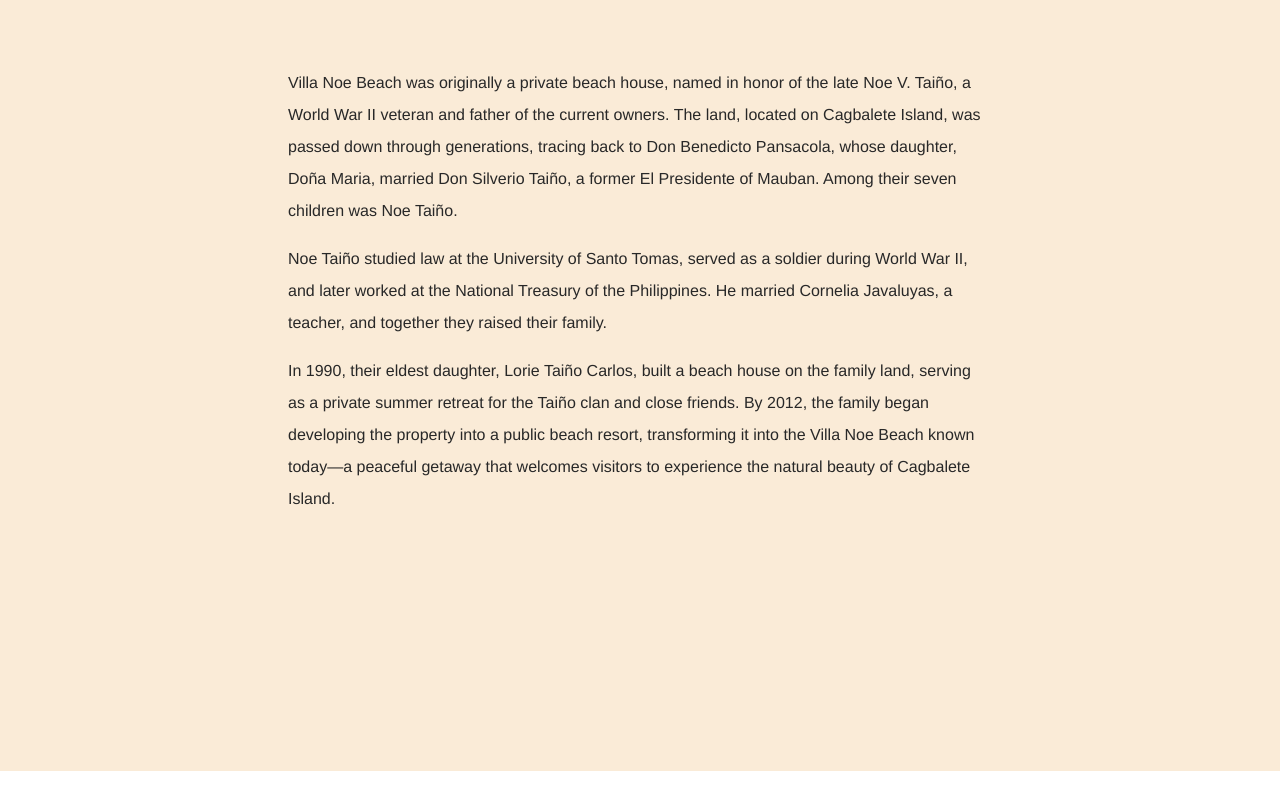
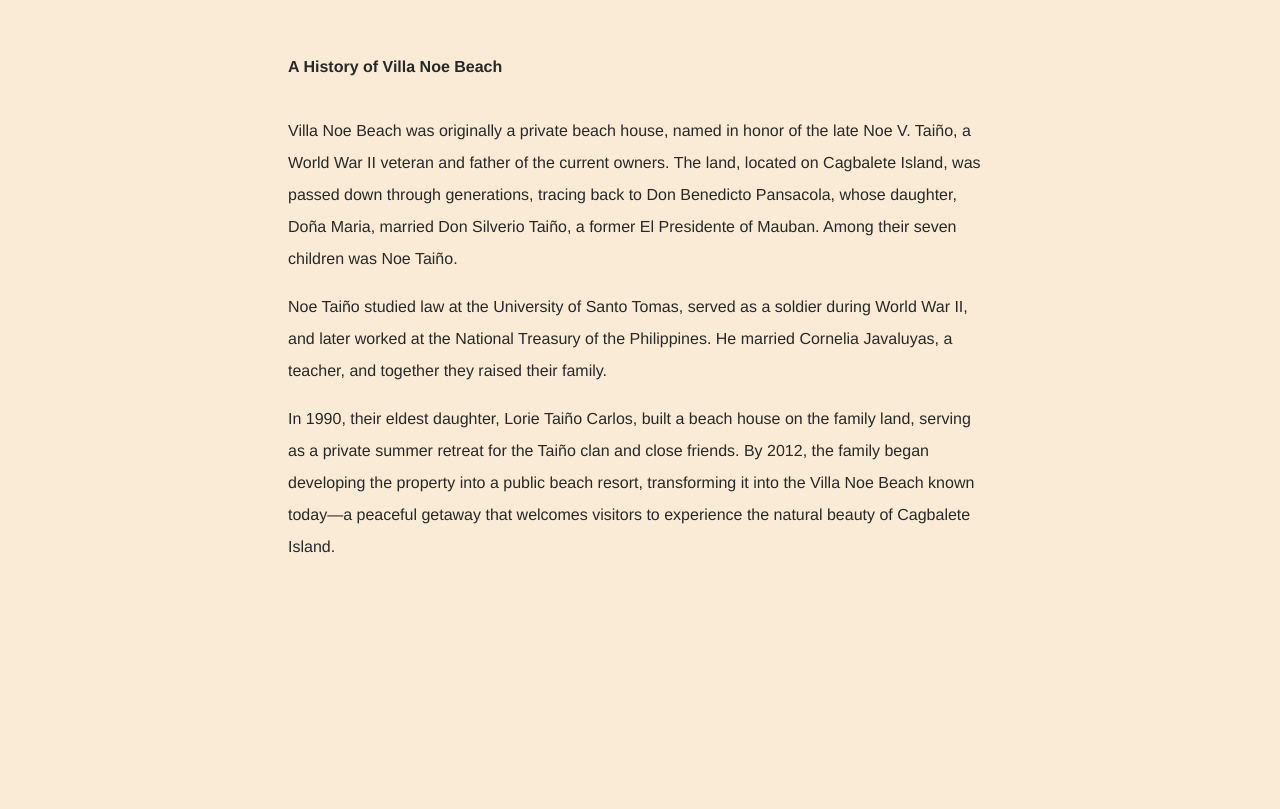
Before and after one commit to giantcarlos/villa-noe, a React (Vite) app: page /about in a window 1280 px wide. Shown: the part 109-918 px from the top of the page. Before the commit the page ends 880 px from the top, so only its background shows below. Built offline with nearby package versions, Linux system fonts and the light colour scheme.

Commit message:
add AboutDetails title

```diff
--- a/src/App.css
+++ b/src/App.css
@@ -362,6 +362,11 @@ button {
   margin-bottom: 8rem;
   margin-left: 11rem;
   display:flex;
+}
+
+.details-title {
+  font-weight: 600;
+  margin-bottom: 2rem;
 }
 
 .about-details {
--- a/src/Components/AboutDetails.jsx
+++ b/src/Components/AboutDetails.jsx
@@ -4,6 +4,7 @@ function AboutDetails() {
   return (
     <section className="colors-2">
         <div className="about-details">
+            <div className="details-title">A History of Villa Noe Beach</div>
             <p>Villa Noe Beach was originally a private beach house, named in honor of the late Noe V. Taiño, a World War II veteran and father of the current owners. The land, located on Cagbalete Island, was passed down through generations, tracing back to Don Benedicto Pansacola, whose daughter, Doña Maria, married Don Silverio Taiño, a former El Presidente of Mauban. Among their seven children was Noe Taiño.</p>
             <p>Noe Taiño studied law at the University of Santo Tomas, served as a soldier during World War II, and later worked at the National Treasury of the Philippines. He married Cornelia Javaluyas, a teacher, and together they raised their family.</p>
             <p>In 1990, their eldest daughter, Lorie Taiño Carlos, built a beach house on the family land, serving as a private summer retreat for the Taiño clan and close friends. By 2012, the family began developing the property into a public beach resort, transforming it into the Villa Noe Beach known today—a peaceful getaway that welcomes visitors to experience the natural beauty of Cagbalete Island.  </p>
```
